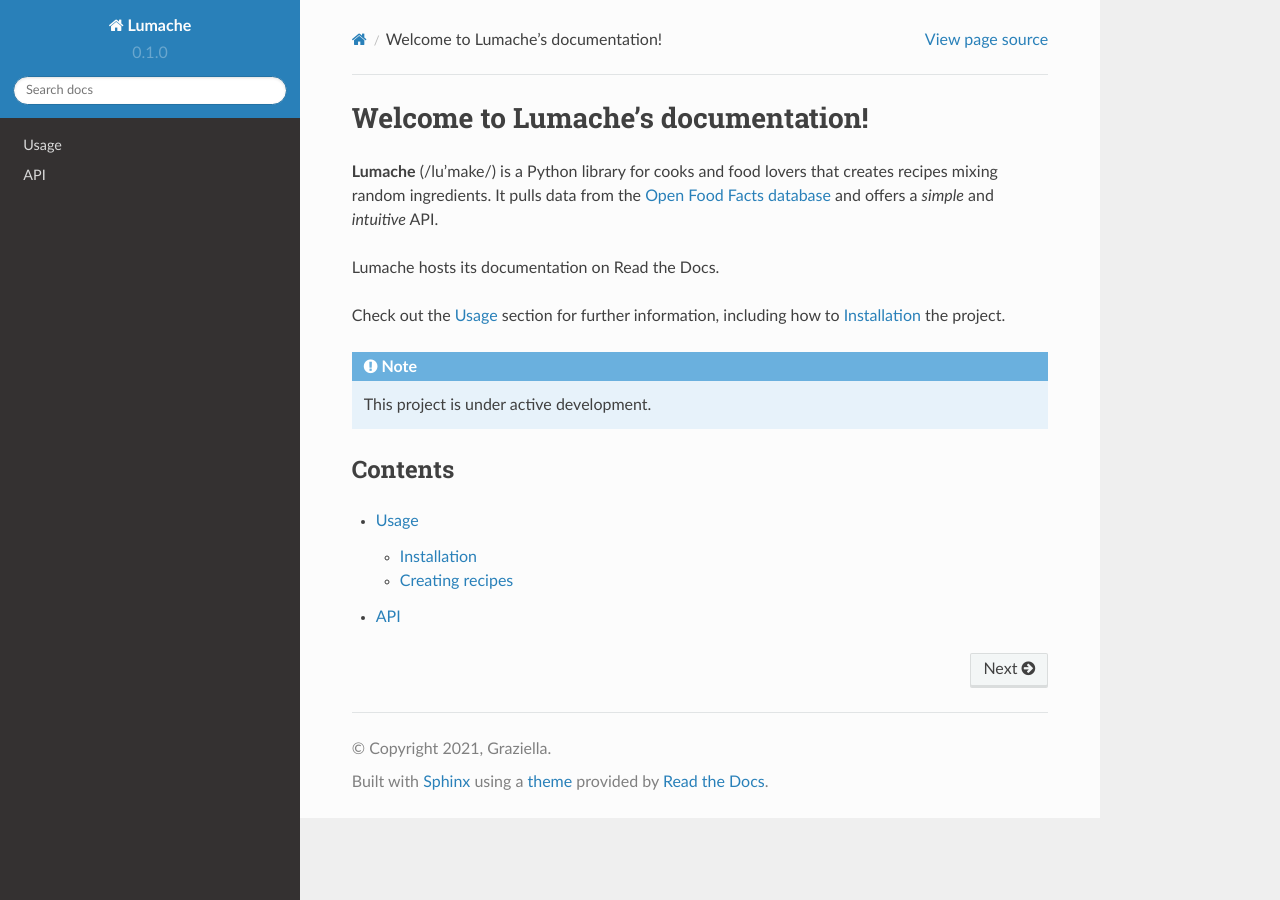
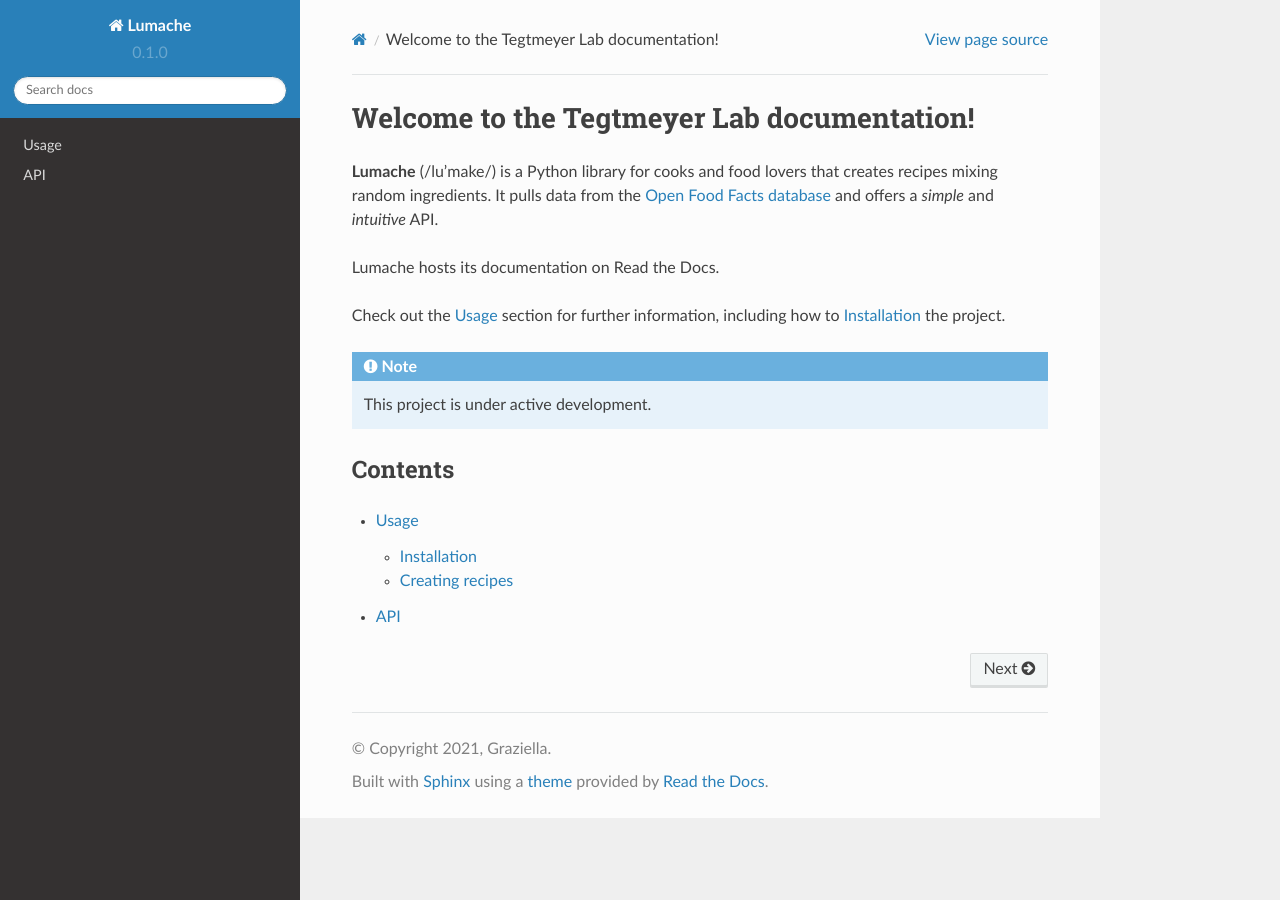
Before and after one commit to mtegtmey/tegtmeyerlab, a Sphinx documentation site: the page built from docs/source/index.rst, in a window 1280 px wide. Built offline with Sphinx 7.4.7 and the Read the Docs theme 2.0.0, drawn with Linux system fonts in a browser that asks for light colours.

Commit message:
Update index.rst

```diff
--- a/docs/source/index.rst
+++ b/docs/source/index.rst
@@ -1,4 +1,4 @@
-Welcome to Lumache's documentation!
+Welcome to the Tegtmeyer Lab documentation!
 ===================================
 
 **Lumache** (/lu'make/) is a Python library for cooks and food lovers
```
